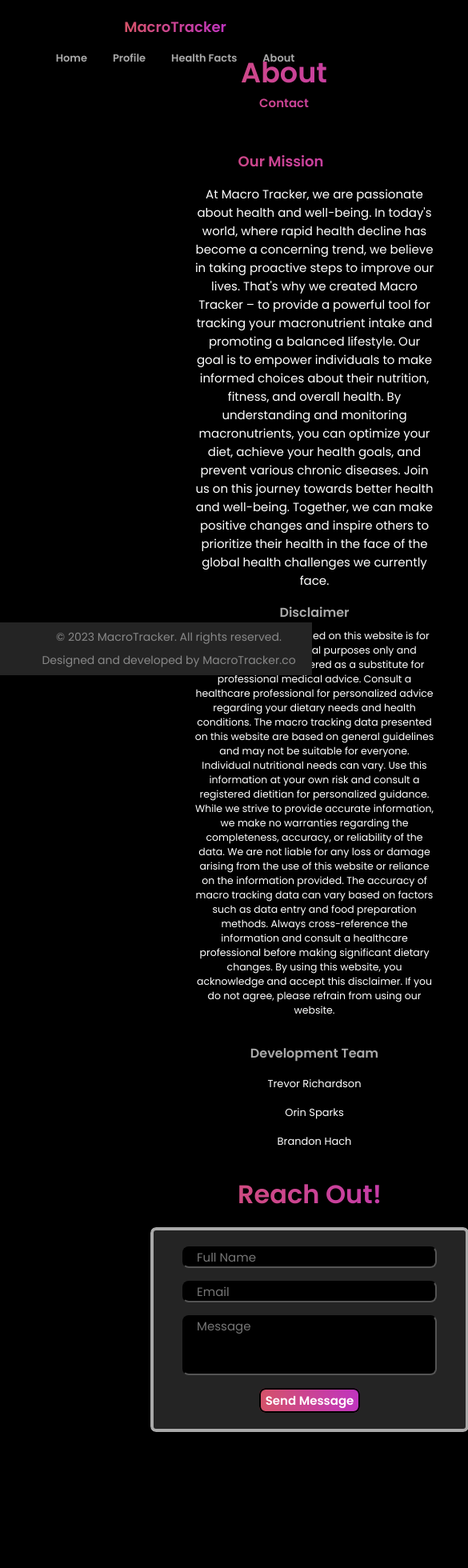
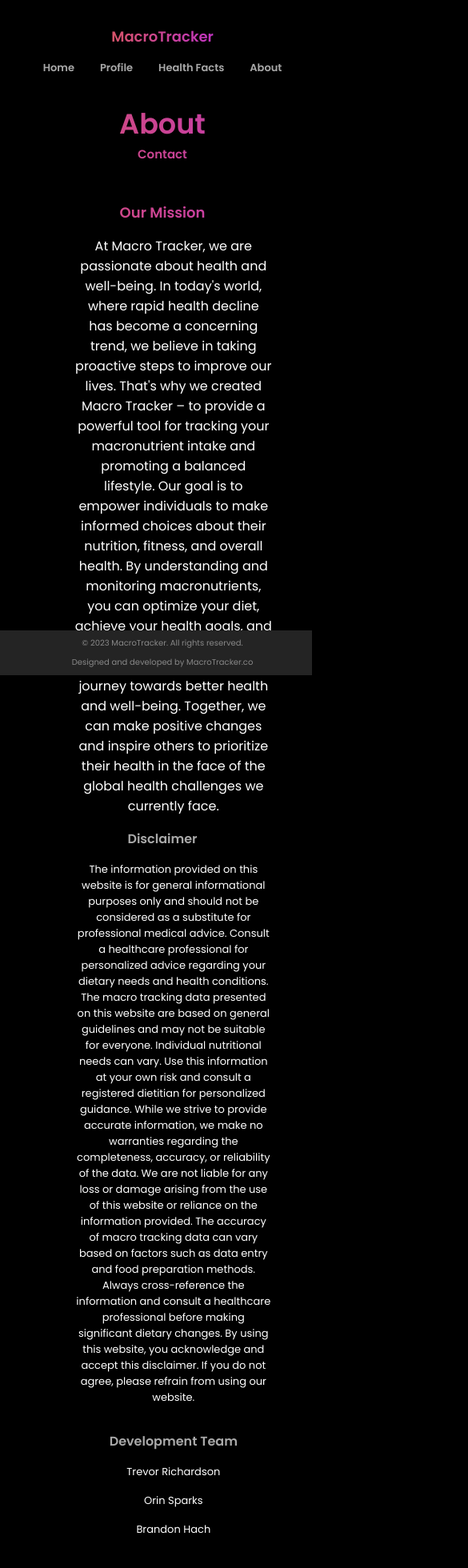
Before and after one commit to Tjrich336/MacroTracker, a React (Create React App) app in the folder website/: page /about in a window 390 px wide. Shown: the top 1960 px of the page at 80% size, 585 px wide, since content can reach past the window. Before the commit the page ends 1903 px from the top, so only its background shows below. Built offline with nearby package versions, Linux system fonts and the light colour scheme; no server answers.

Commit message:
Mobile Responsiveness: 95% Complete, UD Left.

```diff
--- a/website/src/components/About/About.jsx
+++ b/website/src/components/About/About.jsx
@@ -27,7 +27,7 @@ function About() {
       <span className="about__subtitle">Contact</span>
 
       <div className="about__content">
-        <h3 className="content__title">Our Mission</h3>
+        <h3 className="about-content__title">Our Mission</h3>
           <p className="content">
             At Macro Tracker, we are passionate about health and well-being. In today's world, where rapid health decline has become a concerning trend, we believe in taking proactive steps to improve our lives. That's why we created Macro Tracker – to provide a powerful tool for tracking your macronutrient intake and promoting a balanced lifestyle.
             Our goal is to empower individuals to make informed choices about their nutrition, fitness, and overall health. By understanding and monitoring macronutrients, you can optimize your diet, achieve your health goals, and prevent various chronic diseases.
--- a/website/src/components/About/about.css
+++ b/website/src/components/About/about.css
@@ -20,7 +20,7 @@
     color: transparent;
 }
 
-.content__title {
+.about-content__title {
     margin-top: 3rem;
     font-size: large;
     font-weight: bold;
@@ -147,41 +147,33 @@
 @media screen and (max-width: 475px) {
   .about__title {
     font-size: 35px;
-    font-weight: bold;
-    text-align: center;
-    margin-top: 2rem;
-    background-image: linear-gradient(to right, rgb(213, 83, 104), rgb(192, 52, 192));
-    -webkit-background-clip: text;
-    background-clip: text;
-    color: transparent;
-    margin-left: 10rem;
-		margin-right: -10rem;
+    margin-top: 6rem;
+    margin-left: 0.5rem !important;
+		margin-right: -0.5rem !important;
   }
 
   .about__subtitle {
     font-size: 15px;
-    font-weight: bold;
-    text-align: center;
-    display: block;
-    background-image: linear-gradient(to right, rgb(213, 83, 104), rgb(192, 52, 192));
-    -webkit-background-clip: text;
-    background-clip: text;
-    color: transparent;
-    margin-left: 10rem;
-	margin-right: -10rem;
+    margin-left: 0.5rem !important;
+		margin-right: -0.5rem !important;
   }
 
-  .content__title {
-    margin-left: 9rem !important;
+  .about-content__title {
+    margin-top: 3rem;
+    margin-left: 0.5rem !important;
+		margin-right: -0.5rem !important;
   }
 
   .content {
-    color: white;
-    text-align: center;
     margin-top: 1rem;
-    width: 300px;
-    margin-left: 15.5rem;
-    margin-right: -15.5rem;
+    font-size: medium;
+    width: 60%;
+		height: auto;
+    margin-left: 6.5rem !important;
+		margin-right: -6.5rem !important;
+    display: flex;
+    flex-direction: column;
+    align-items: center;
   }
 
   .team {
@@ -189,9 +181,10 @@
     font-size: medium;
     font-weight: bold;
     text-align: center;
-    width: 300px;
-    margin-left: 15.5rem;
-    margin-right: -15.5rem;
+    width: 60%;
+		height: auto;
+    margin-left: 6.5rem !important;
+		margin-right: -6.5rem !important;
   }
 
   .team__content {
@@ -199,9 +192,10 @@
     font-size: small;
     text-align: center;
     color: white;
-    width: 300px;
-    margin-left: 15.5rem;
-    margin-right: -15.5rem;
+    width: 60%;
+		height: auto;
+    margin-left: 6.5rem !important;
+		margin-right: -6.5rem !important;
   }
 
   .disclaimer {
@@ -209,93 +203,62 @@
     font-size: medium;
     font-weight: bold;
     text-align: center;
-    width: 300px;
-    margin-left: 15.5rem;
-    margin-right: -15.5rem;
+    margin-left: 0.5rem !important;
+		margin-right: -0.5rem !important;
   }
 
   .disclaimer__content {
-    color: white;
-    text-align: center;
-    font-size: smaller;
-    margin-top: 0.5rem;
-    width: 300px;
-    margin-left: 15.5rem;
-    margin-right: -15.5rem;
+    margin-top: 1rem;
+    font-size: small;
+    width: 60%;
+		height: auto;
+    margin-left: 6.5rem !important;
+		margin-right: -6.5rem !important;
+    display: flex;
+    flex-direction: column;
+    align-items: center;
   }
 
   .contact {
-    margin-top: 2rem;
-    margin-bottom: 1rem;
-    font-size: xx-large;
-    font-weight: bold;
-    text-align: center;
-    background-image: linear-gradient(to right, rgb(213, 83, 104), rgb(192, 52, 192));
-    -webkit-background-clip: text;
-    background-clip: text;
-    color: transparent;
-  }
-
-  .contact {
-    margin-left: 12rem;
-    margin-right: -12rem;
+    font-size: 25px;
+    margin-left: 0.5rem;
+    margin-right: -0.5rem;
   }
 
   .form {
+    width: 60%;
+		height: auto;
+    margin-left: 6.5rem !important;
+		margin-right: -6.5rem !important;
     display: flex;
-    flex-direction:column;
-    border: 1px solid black;
-    border-radius: 0.5rem;
-    padding: 40px;
-    width: 400px;
-    margin: 0 auto;
-    background: rgb(36, 36, 36);
-    box-shadow: inset 0 0 0 4px darkgray;
-    margin-left: 12rem;
-    margin-right: -12rem;
+    flex-direction: column;
+    align-items: center;
   }
 
   .userName {
     margin-top: -1rem;
     padding-left: 1rem;
-    padding-right: 10rem;
-    border-radius: 0.5rem;
-    border-color: black;
-    background-color: black;
-    color: white;
+    padding-right: 1rem;
 }
 
   .userEmail {
     margin-top: 1rem;
     padding-left: 1rem;
-    padding-right: 10rem;
-    border-radius: 0.5rem;
-    border-color: black;
-    background-color: black;
-    color: white;
+    padding-right: 1rem;
   }
 
   .userMessage {
     margin-top: 1rem;
     padding-bottom: 3rem;
     padding-left: 1rem;
-    padding-right: 10rem;
-    border-radius: 0.5rem;
-    border-color: black;
-    background-color: black;
-    color: white;
+    padding-right: 1rem;
   }
 
   .send__button {
     margin-top: 1rem;
     margin-bottom: -1rem;
-    margin-left: 6rem;
-    margin-right: 6rem;
+    margin-left: 1rem;
+    margin-right: 1rem;
     padding: 0.25rem;
-    border-radius: 0.5rem;
-    box-shadow: inset 0 0 0 2px black;
-    background: linear-gradient(to right, rgb(213, 83, 104),rgb(192, 52, 192));
-    color: white;
-    font-weight: bold;
   }
 }
--- a/website/src/components/Footer/footer.css
+++ b/website/src/components/Footer/footer.css
@@ -48,13 +48,13 @@
     display: flex;
     flex-direction: column;
     align-items: center;
-    margin-left: 1rem;
-    margin-right: -1rem;
+    margin-left: 0.5rem;
+    margin-right: -0.5rem;
   }
 
   .footer__content p {
     margin: 0.25rem 0;
     color: #888888;
-    font-size: 14px;
+    font-size: 10px;
   }
 }
--- a/website/src/components/Header/header.css
+++ b/website/src/components/Header/header.css
@@ -139,40 +139,25 @@
 
 /*        Mobile Devices      */
 @media screen and (max-width: 475px) {
-    .header {
-        width: 100%;
-        position: fixed;
-        top: 0;
-        left: 0;
-        z-index: 999;
-        background-color: black;
-    }
 
     .nav {
-        height: 3rem;
-        display: flex;
-        justify-content: space-between;
-        align-items: center;
-        column-gap: 1rem;
+        margin-top: 2rem !important;
     }
 
     .nav__logo,
     .nav__toggle {
-        font-weight: bold;
-        font-size: large;
-        background-image: linear-gradient(to right, rgb(213, 83, 104), rgb(192, 52, 192));
-        -webkit-background-clip: text;
-        background-clip: text;
-        color: transparent;
-        display: flex;
-        flex-direction: column;
-        margin-right: 0rem;
-        margin-left: 0rem;
+        margin-right: 1rem;
+        margin-left: -1rem;
     }
 
     .nav__list {
-        display: flex;
-        column-gap: 2rem;
         margin-top: 1rem;
+        margin-left: -1rem;
+        margin-right: 1rem;
+    }
+
+    .active-link,
+    .nav__link:hover {
+        color: darkgray;
     }
 }
--- a/website/src/components/HealthFacts/healthfacts.css
+++ b/website/src/components/HealthFacts/healthfacts.css
@@ -150,55 +150,32 @@
 @media screen and (max-width: 475px) {
   .healthfacts__title {
     font-size: 35px;
-    font-weight: bold;
-    text-align: center;
-    margin-top: 2rem;
-    background-image: linear-gradient(to right, rgb(213, 83, 104), rgb(192, 52, 192));
-    -webkit-background-clip: text;
-    background-clip: text;
-    color: transparent;
-    margin-left: 10rem;
-		margin-right: -10rem;
+    margin-top: 6rem;
+    margin-left: 0.5rem;
+		margin-right: -0.5rem;
   }
 
 
   .healthfacts__subtitle {
     font-size: 15px;
-    font-weight: bold;
-    text-align: center;
-    display: block;
-    background-image: linear-gradient(to right, rgb(213, 83, 104), rgb(192, 52, 192));
-    -webkit-background-clip: text;
-    background-clip: text;
-    color: transparent;
-    margin-left: 10.5rem;
-		margin-right: -10.5rem;
+    margin-left: 0.5rem;
+		margin-right: -0.5rem;
   }
 
   .content__title {
     margin-top: 3rem;
-    color: darkgray;
-    text-align: center;
-    font-size: large;
-    font-weight: bolder;
-    background-image: linear-gradient(to right, rgb(213, 83, 104), rgb(192, 52, 192));
-    -webkit-background-clip: text;
-    background-clip: text;
-    color: transparent;
-    margin-left: 10.5rem;
-		margin-right: -10.5rem;
+    margin-left: 0.5rem !important;
+		margin-right: -0.5rem !important;
+    font-size:15px;
   }
 
   .healthfacts__content {
     margin-top: 1rem;
-    text-align: center;
     font-size: medium;
-    color: white;
-    display: flex;
-    width: 70%;
+    width: 60%;
 		height: auto;
-    margin-left: 15rem;
-		margin-right: -15rem;
+    margin-left: 6.5rem !important;
+		margin-right: -6.5rem !important;
     display: flex;
     flex-direction: column;
     align-items: center;
@@ -223,61 +200,34 @@
   .carousel__title {
     margin-top: 1rem;
     margin-bottom: 1rem;
-    color: darkgray;
-    font-size: large;
-    background-image: linear-gradient(to right, rgb(213, 83, 104), rgb(192, 52, 192));
-    -webkit-background-clip: text;
-    background-clip: text;
-    color: transparent;
-    margin-left: 1rem;
+    margin-left: 0.25rem;
+    margin-right: -0.25rem;
   }
 
   .carousel__container {
-    width: 110%;
+    width: 120%;
     margin-top: 2rem;
-    margin-left: -6.5rem;
-  }
-
-  .healthfacts__carousel {
-    display: flex;
-    justify-content: center;
-    overflow: hidden;
-  }
-
-  .healthfacts__carousel.translate-left {
-    transform: translateX(-100%);
-  }
-
-  .healthfacts__carousel.translate-right {
-    transform: translateX(0);
+    margin-left: 0rem;
+    margin-right: -0rem;
+    display: table-row;
   }
 
   .healthfacts__fact {
-    width: 40%;
+    width: 30%;
     box-sizing: border-box;
     border: 2px solid white;
     padding: 1rem;
-    border-radius: 0.5rem;
     margin: 0.5rem 0rem;
-    display: inline-block;
-    text-align: center;
-    margin-left: 0.5rem;
-    font-size: small;
-  }
-
-  .healthfacts__fact p {
-    margin: 0;
+    font-size: 12px;
   }
 
   .healthfacts__fact-source {
-    margin-top: 2rem;
-    font-size: 12px;
-    color: #666;
+    font-size: 10px;
   }
 
   .carousel__button {
     margin-top: 1rem;
-    margin-left: -3rem;
-    margin-right: 3rem;
+    margin-left: -0rem;
+    margin-right: 0rem;
   }
 }
--- a/website/src/components/Login/signup.css
+++ b/website/src/components/Login/signup.css
@@ -95,27 +95,26 @@
   .signup__title {
     font-size: 35px;
     font-weight: bold;
-    text-align: center;
-    margin-top: 2rem;
-    background-image: linear-gradient(to right, rgb(213, 83, 104), rgb(192, 52, 192));
-    -webkit-background-clip: text;
-    background-clip: text;
-    color: transparent;
-    margin-left: 10rem;
-		margin-right: -10rem;
+    margin-top: 10rem;
+    margin-left: 0.25rem;
+	margin-right: -0.25rem;
   }
-
 
   .signup__subtitle {
     font-size: 15px;
     font-weight: bold;
-    text-align: center;
-    display: block;
-    background-image: linear-gradient(to right, rgb(213, 83, 104), rgb(192, 52, 192));
-    -webkit-background-clip: text;
-    background-clip: text;
-    color: transparent;
-    margin-left: 10rem;
-		margin-right: -10rem;
+    margin-left: 0.25rem;
+	margin-right: -0.25rem;
+  }
+
+  .signup {
+    font-size: large;
+  }
+
+  .login__main-box {
+    margin-left: 0rem !important;
+    margin-right: -0rem !important;
+    padding-left: 2rem;
+    padding-right: 2rem;
   }
 }
```
Also changed, not shown: website/src/components/Landing/landing.css (+12 -38 lines), website/src/components/Login/login.css (+20 -17 lines).
